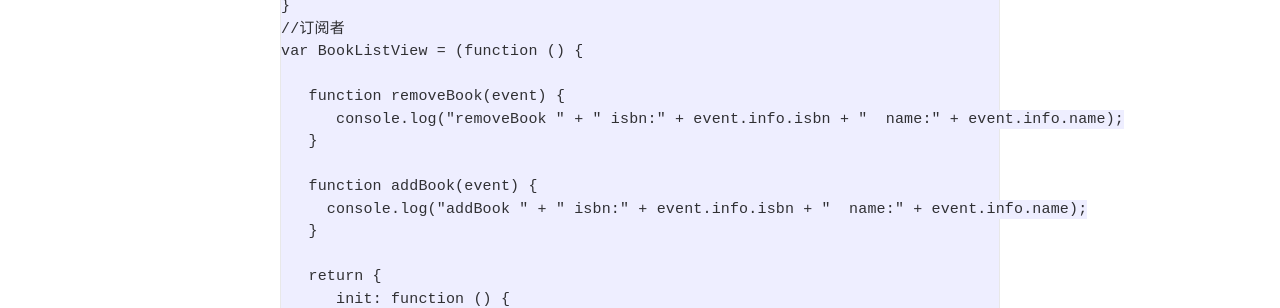
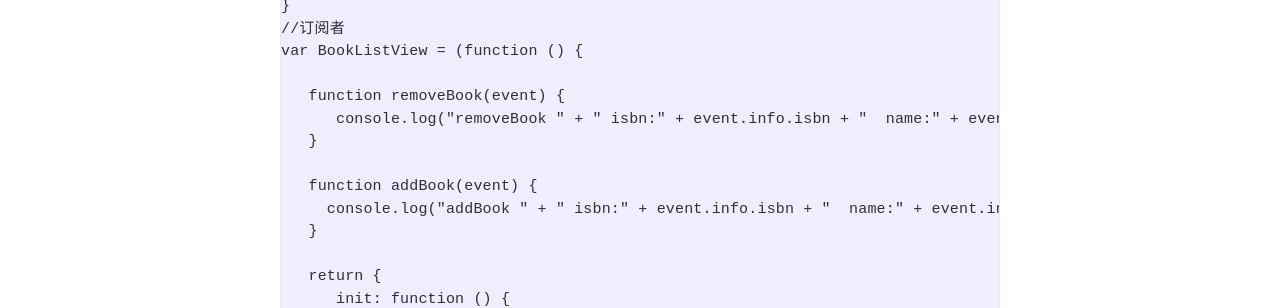
Before and after one commit to pglost/blog-theme, a Jekyll site: the page built from _posts/2015-07-20-publisher-subscriber-pattern.markdown, in a window 1280 px wide. Shown: the part 3545-3853 px from the top of the page. Built offline with Jekyll 4.4.1, drawn with Linux system fonts in a browser that asks for light colours; nearby versions of some CDN libraries; a style sheet for code colours, icons or effects is not loaded.

Commit message:
add scroll => code display

```diff
--- a/_sass/_base.scss
+++ b/_sass/_base.scss
@@ -152,7 +152,7 @@ code {
 
 pre {
     padding: 0px 0px;
-    // overflow-x: scroll;
+    overflow-x : scroll;
 
     > code {
         border: 0;
```
